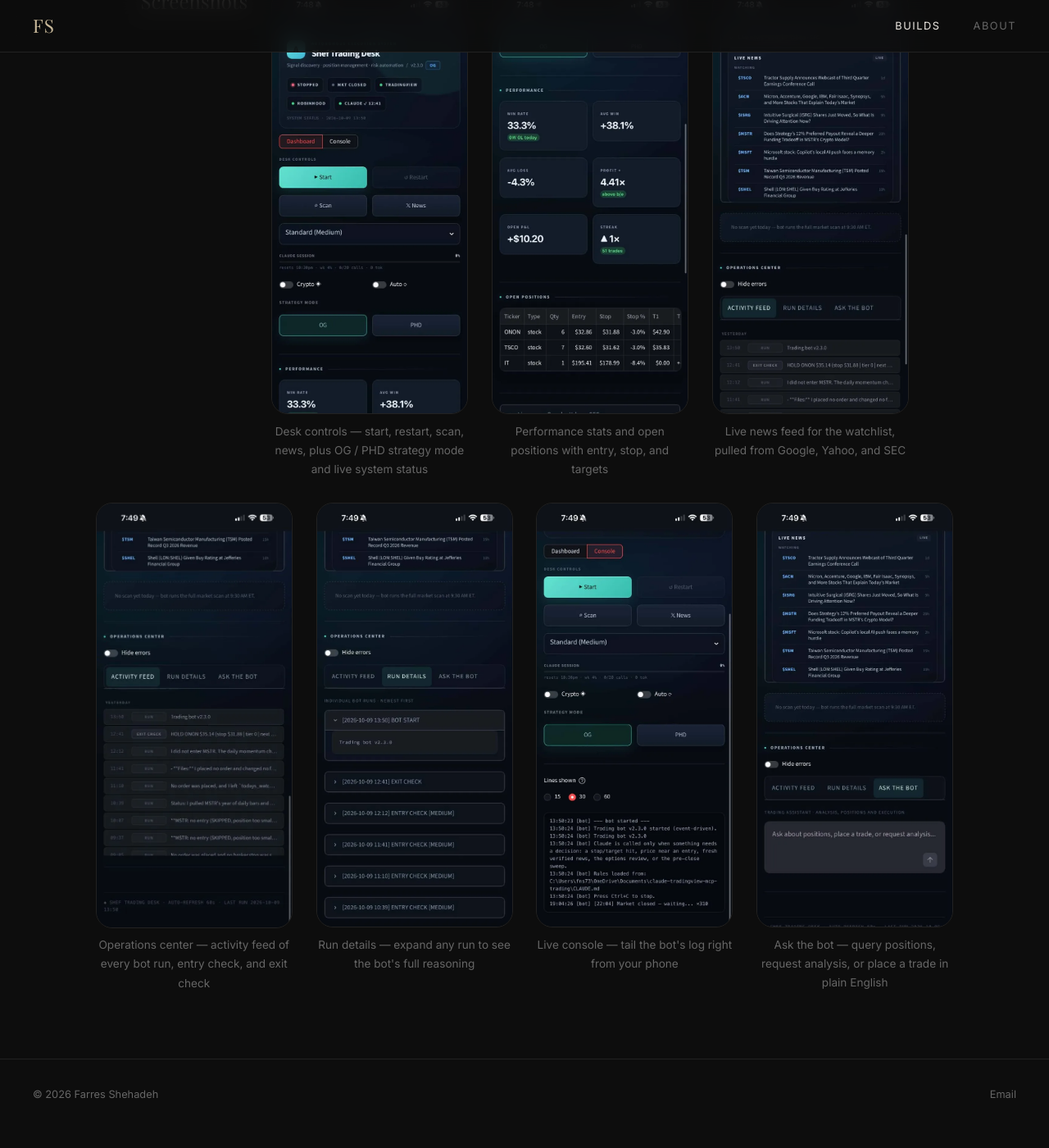
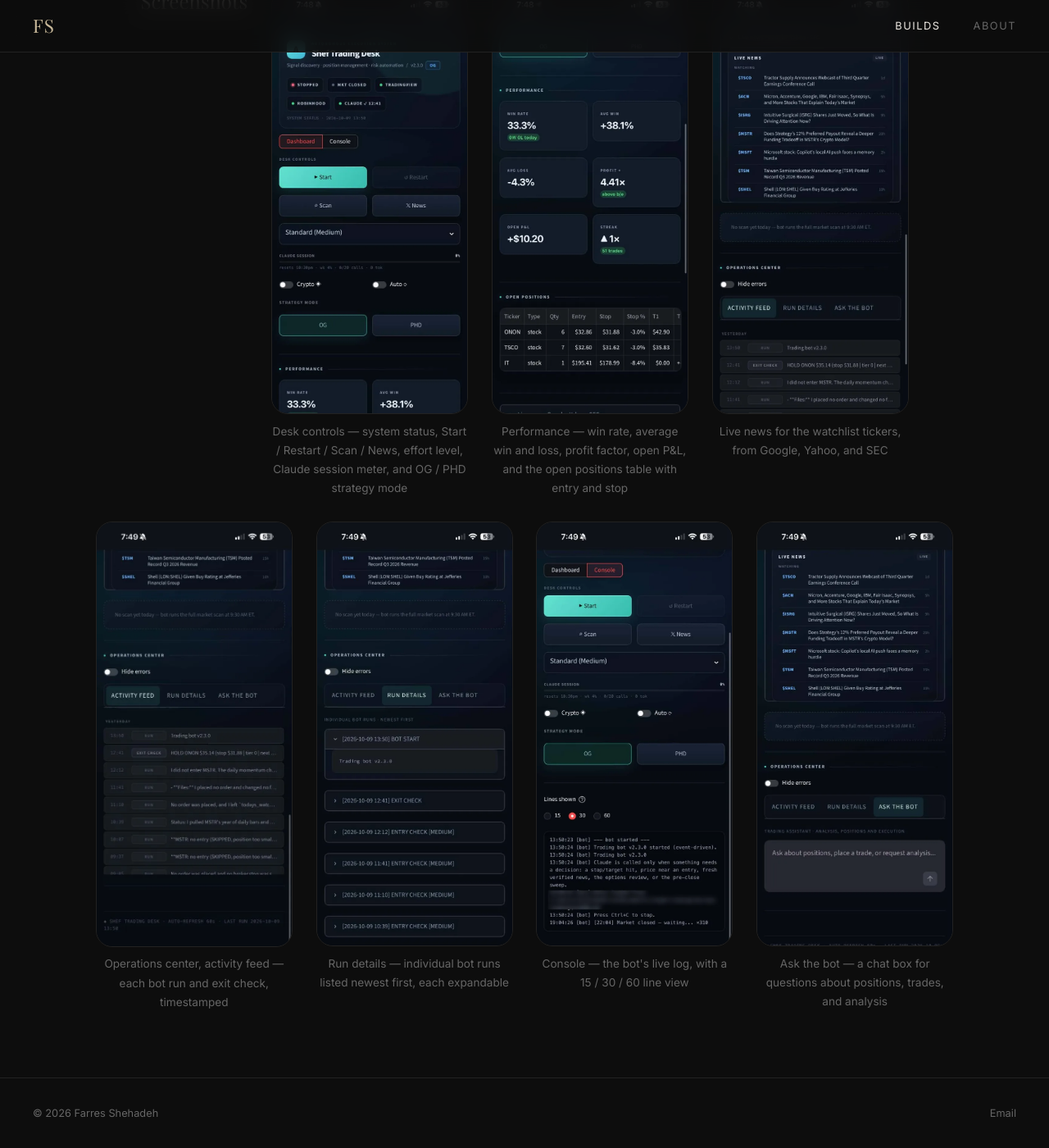
Before and after one commit to farres-dev/farres-dev.github.io, a Jekyll site: the page built from _builds/bot-remote.md, in a window 1280 px wide and 1400 px high, scrolled down 1760 px. Shown: the whole window at 82% size. Built offline with Jekyll 4.4.1, drawn with Linux system fonts in a browser that asks for light colours; some web fonts are replaced; before the commit the page ends 3137 px from its top, so only the background shows below that; some of the changed text lies outside the part shown.

Commit message:
Bot Remote: blur path in console shot, make captions match screenshots
Co-Authored-By: Claude Sonnet 5.5 <noreply@anthropic.com>

```diff
--- a/_builds/bot-remote.md
+++ b/_builds/bot-remote.md
@@ -10,19 +10,19 @@ order: 4
 shots_style: phone
 screenshots:
   - src: /assets/images/builds/bot-remote/mobile-desk-controls.webp
-    caption: Desk controls — start, restart, scan, news, plus OG / PHD strategy mode and live system status
+    caption: Desk controls — system status, Start / Restart / Scan / News, effort level, Claude session meter, and OG / PHD strategy mode
   - src: /assets/images/builds/bot-remote/mobile-performance.webp
-    caption: Performance stats and open positions with entry, stop, and targets
+    caption: Performance — win rate, average win and loss, profit factor, open P&L, and the open positions table with entry and stop
   - src: /assets/images/builds/bot-remote/mobile-live-news.webp
-    caption: Live news feed for the watchlist, pulled from Google, Yahoo, and SEC
+    caption: Live news for the watchlist tickers, from Google, Yahoo, and SEC
   - src: /assets/images/builds/bot-remote/mobile-activity-feed.webp
-    caption: Operations center — activity feed of every bot run, entry check, and exit check
+    caption: Operations center, activity feed — each bot run and exit check, timestamped
   - src: /assets/images/builds/bot-remote/mobile-run-details.webp
-    caption: Run details — expand any run to see the bot's full reasoning
+    caption: Run details — individual bot runs listed newest first, each expandable
   - src: /assets/images/builds/bot-remote/mobile-console.webp
-    caption: Live console — tail the bot's log right from your phone
+    caption: Console — the bot's live log, with a 15 / 30 / 60 line view
   - src: /assets/images/builds/bot-remote/mobile-ask-the-bot.webp
-    caption: Ask the bot — query positions, request analysis, or place a trade in plain English
+    caption: Ask the bot — a chat box for questions about positions, trades, and analysis
 ---
 
 ## The idea
@@ -35,10 +35,10 @@ being at my desk. So I built a phone-friendly control panel.
 - **Start, stop, and restart** the bot from your phone
 - Switch **strategy aggressiveness** on the fly
 - **Trigger a market scan** on demand
-- **Monitor open positions**, win rate, and P&L in real time
-- Read the **activity feed and run details** to see why the bot made each call
-- **Ask the bot** questions or request analysis in plain English from the chat tab
-- Tail the **live console** and toggle OG / PHD strategy mode and crypto/auto modes
+- **Monitor open positions**, win rate, and P&L
+- Read the **activity feed and run details** for each run the bot makes
+- **Ask the bot** about positions or request analysis from the chat tab
+- Tail the **live console** and switch OG / PHD strategy mode
 
 ## How it's built
 
```
Also changed, not shown: assets/images/builds/bot-remote/mobile-console.webp.
